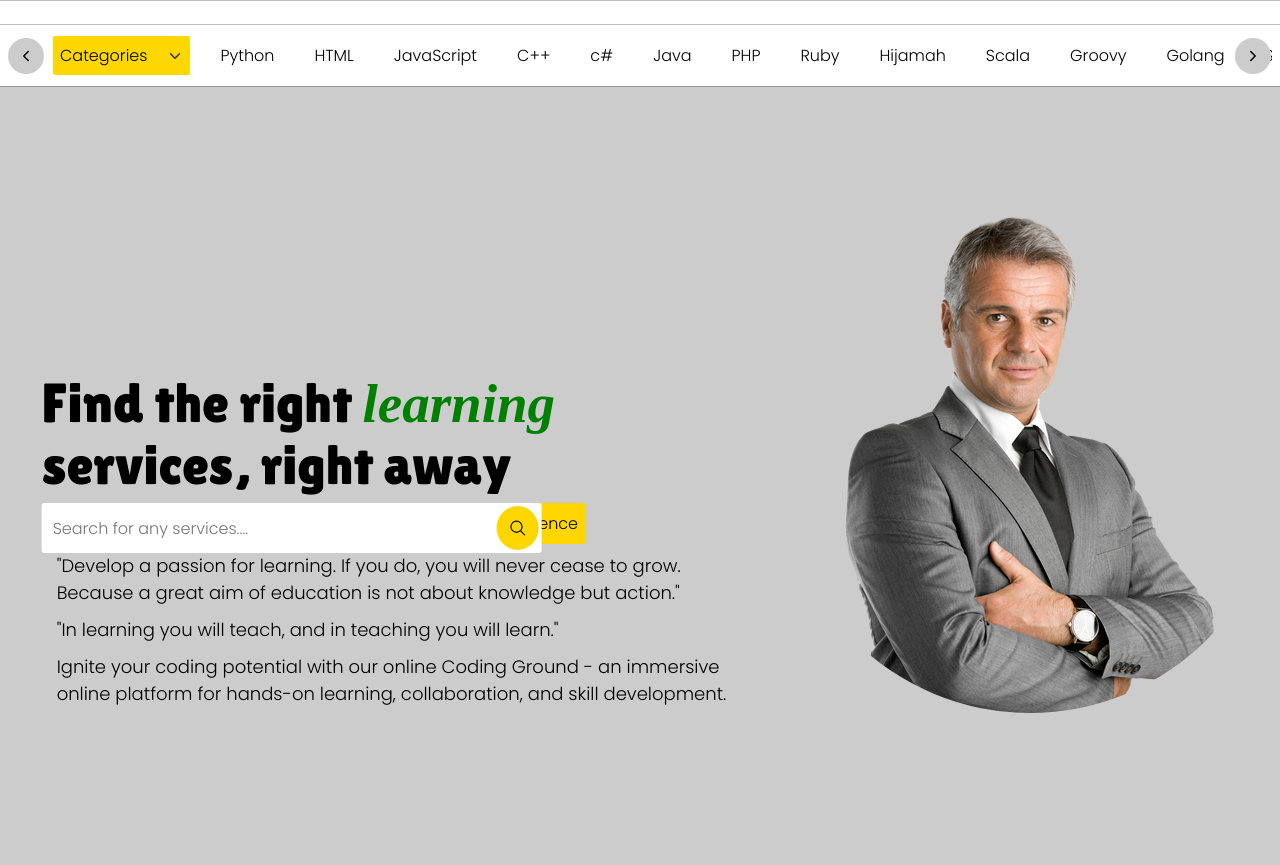
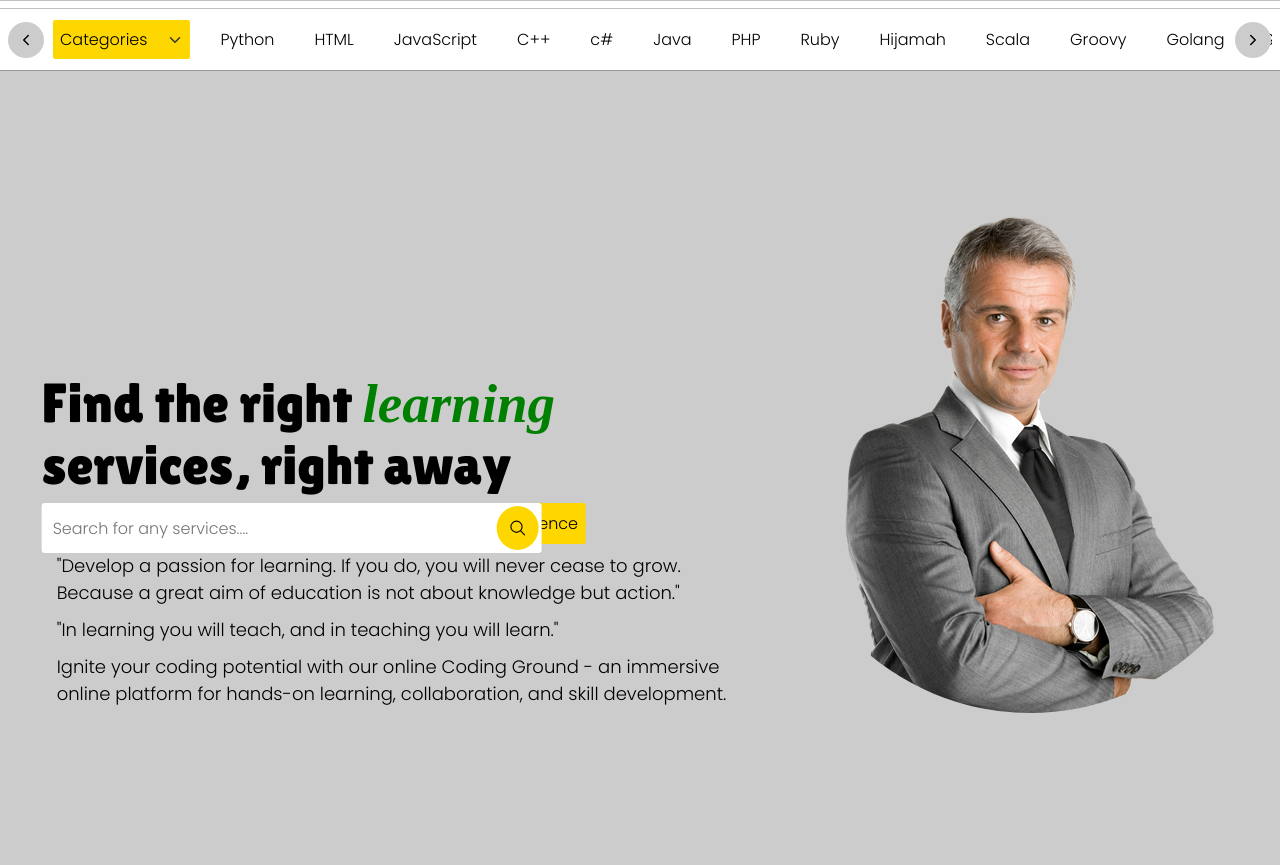
Before and after one commit to Herdham/QuickHub, a Django app: page / in a window 1280 px wide. Shown: the part 55-920 px from the top of the page. Run offline with Django 5.2, Linux system fonts and the light colour scheme; some libraries are stand-ins or nearby versions; some web fonts are replaced.

Commit message:
more changes

```diff
--- a/QuickApp/static/style/main.css
+++ b/QuickApp/static/style/main.css
@@ -350,7 +350,7 @@
     justify-content: space-between;
     padding: 8px;
     position: sticky;
-    top: 10%;
+    top: 8%;
     background-color: #fff;
     box-shadow: 0px 0px 0px 1px rgba(0, 0, 0, 0.25);
     width: 100%;
--- a/productionfiles/style/main.css
+++ b/productionfiles/style/main.css
@@ -350,7 +350,7 @@
     justify-content: space-between;
     padding: 8px;
     position: sticky;
-    top: 10%;
+    top: 8%;
     background-color: #fff;
     box-shadow: 0px 0px 0px 1px rgba(0, 0, 0, 0.25);
     width: 100%;
```
